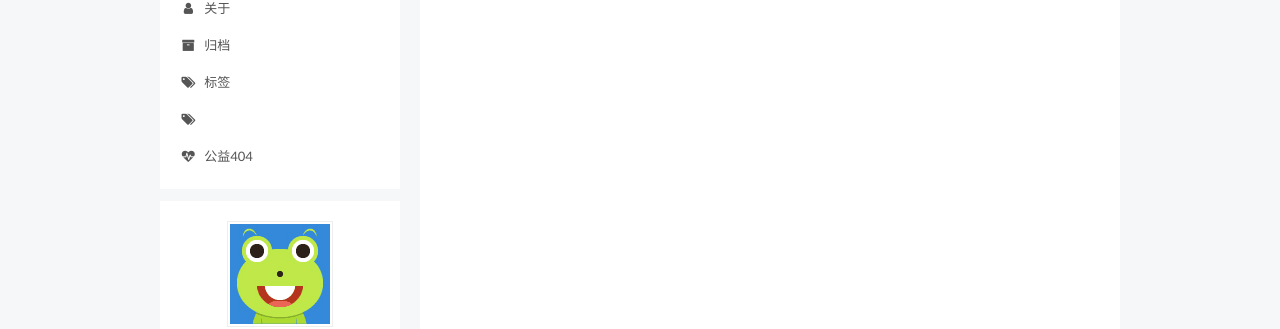
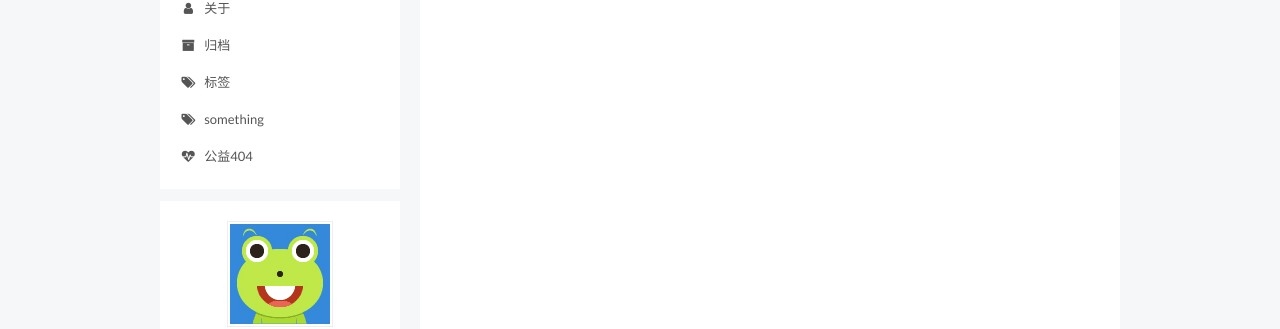
Before and after one commit to biezz/biezz.github.io, a Jekyll site: the page built from about/index.md, in a window 1280 px wide. Shown: the part 219-548 px from the top of the page. Built offline with Jekyll 4.4.1, drawn with Linux system fonts in a browser that asks for light colours.

Commit message:
Update zh-Hans.yml

```diff
--- a/_data/languages/zh-Hans.yml
+++ b/_data/languages/zh-Hans.yml
@@ -16,6 +16,7 @@ menu:
   schedule: 日程表
   sitemap: 站点地图
   commonweal: 公益404
+  something: something
 
 sidebar:
   overview: 站点概览
```
